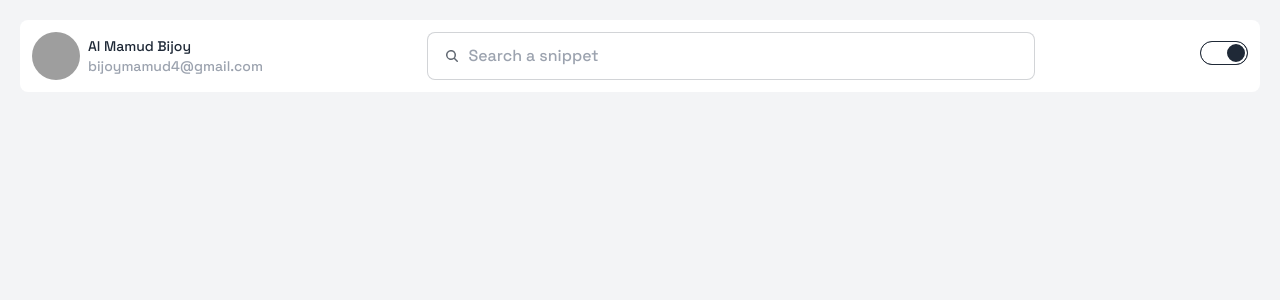
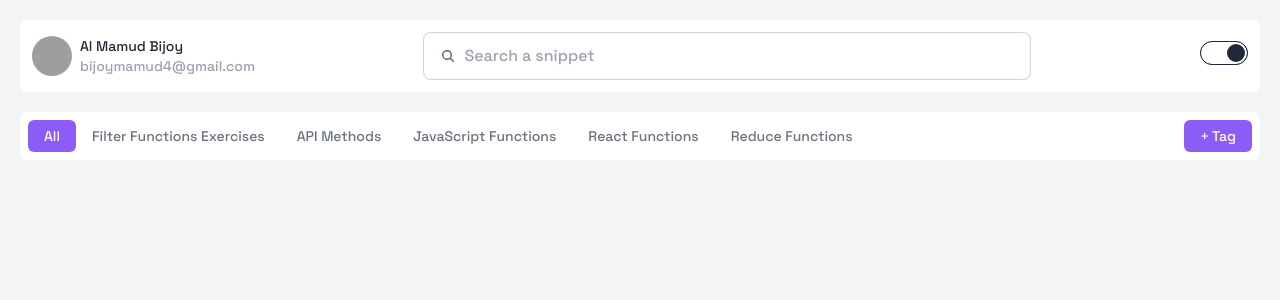
Before and after one commit to bijoymamud/code_snippet_task, a React (Vite) app: page / in a window 1280 px wide. Shown: the top 300 px of the page. Built offline with nearby package versions, Linux system fonts and the light colour scheme; grey boxes are pictures that could not be loaded.

Commit message:
navigation bar

```diff
--- a/src/Pages/Navbar/Navbar.jsx
+++ b/src/Pages/Navbar/Navbar.jsx
@@ -5,12 +5,12 @@ const Navbar = () => {
     <section className="bg-gray-100 min-h-screen p-5">
 
       {/* navbar section start */}
-      <div className="bg-white flex items-center justify-between p-3 rounded-lg" >
+      <div className="bg-white flex items-center justify-between p-3 rounded-md" >
 
           <div className="flex items-center gap-2  rounded-lg  ">
 
           <div className="avatar">
-              <div className="w-12 rounded-full">
+              <div className="w-10 rounded-full">
                 <img src="https://img.daisyui.com/images/stock/photo-1534528741775-53994a69daeb.webp" />
               </div>
           </div>
@@ -21,7 +21,7 @@ const Navbar = () => {
           </div>
           </div>
 
-          <div className="w-2/4">
+          <div className="w-2/4 ">
               <label className="input input-bordered flex items-center gap-2">
 
                   <svg
@@ -34,7 +34,7 @@ const Navbar = () => {
                       d="M9.965 11.026a5 5 0 1 1 1.06-1.06l2.755 2.754a.75.75 0 1 1-1.06 1.06l-2.755-2.754ZM10.5 7a3.5 3.5 0 1 1-7 0 3.5 3.5 0 0 1 7 0Z"
                       clipRule="evenodd" />
                   </svg>
-                  <input type="text" className="grow" placeholder="Search a snippet" />
+                  <input type="text" className="" placeholder="Search a snippet" />
             </label>
           </div>
 
@@ -44,7 +44,30 @@ const Navbar = () => {
           </div>
 
       </div>
-      {/* navbar section start */}
+      {/* navbar section end */}
+
+
+      {/* tabs section start */}
+      <div className="flex items-center justify-between p-2 rounded-md mt-5 bg-white" >
+
+            <div className="">
+                  <div role="tablist" className="tabs ">
+                      <a role="tab" className="tab bg-violet-500 rounded-md text-white">All</a>
+                      <a role="tab" className="tab tab-active text-gray-500">Filter Functions Exercises </a>
+                      <a role="tab" className="tab text-gray-500">API Methods</a>
+                      <a role="tab" className="tab text-gray-500">JavaScript Functions</a>
+                      <a role="tab" className="tab text-gray-500">React Functions</a>
+                      <a role="tab" className="tab text-gray-500">Reduce Functions</a>
+                </div>
+            </div>
+
+            <div role="tablist" className=" ">
+                <a role="tab" className="tab tab-active bg-violet-500 rounded-md text-white">+ Tag</a>
+            </div>
+
+      </div>
+
+      {/* tabls section end */}
 
 
     </section>
```
